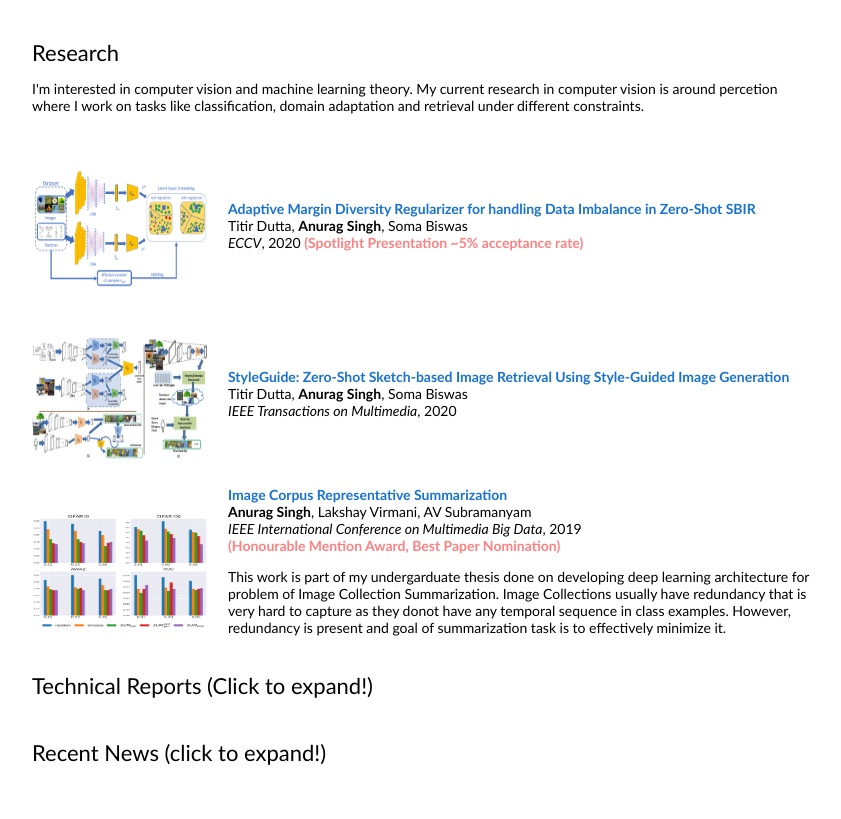
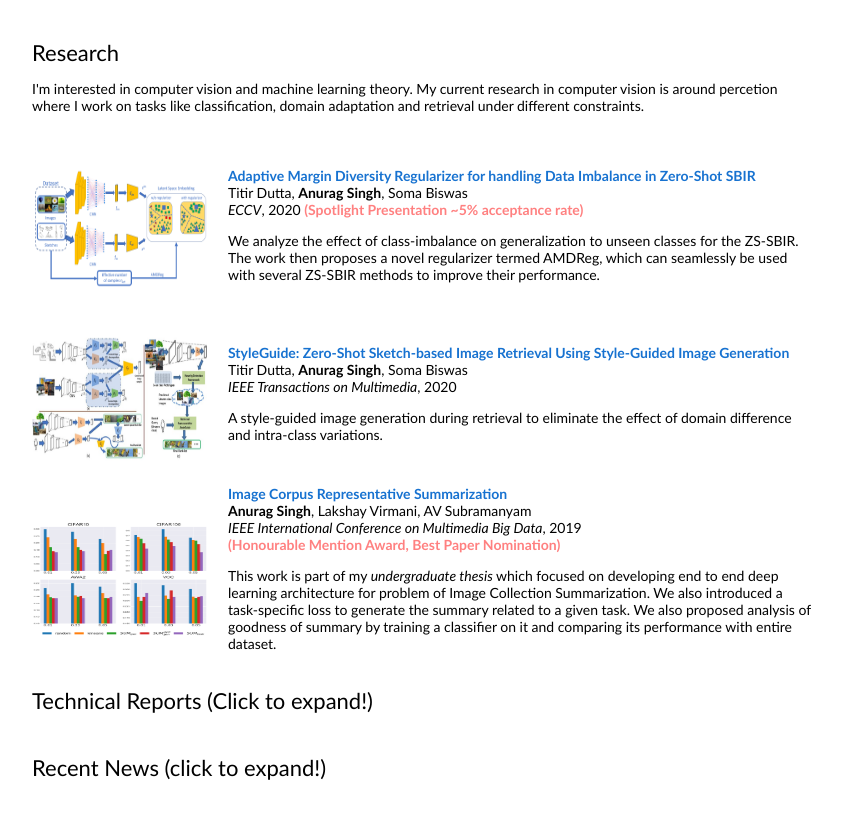
Before and after one commit to Anurag14/anurag14.github.io, a Jekyll site: the page built from index.html, in a window 1280 px wide, cut to the strip 288-1151 px from the top of the page. Shown: the top 819 px of the strip, without its empty margins (228-1069 px from the left). Built offline with Jekyll 4.4.1, drawn with Linux system fonts in a browser that asks for light colours.

Commit message:
descriptions

```diff
--- a/_layouts/mainpage.html
+++ b/_layouts/mainpage.html
@@ -76,7 +76,7 @@
         </a><br>
         Titir Dutta, <strong>Anurag Singh</strong>, Soma Biswas<br>
         <em>ECCV</em>, 2020 <font color="#FF8080"><strong>(Spotlight Presentation ~5% acceptance rate)</strong></font><br>
-        <p></p>
+        <p>We analyze the effect of class-imbalance on generalization to unseen classes for the ZS-SBIR. The work then proposes a novel regularizer termed AMDReg, which can seamlessly be used with several ZS-SBIR methods to improve their performance.</p>
       </td>
     </tr>
     <tr>
@@ -89,7 +89,7 @@
        </a><br>
        Titir Dutta, <strong>Anurag Singh</strong>, Soma Biswas<br>
        <em>IEEE Transactions on Multimedia</em>, 2020 <br>
-       <p></p>
+       <p>A style-guided image generation during retrieval to eliminate the effect of domain difference and intra-class variations.</p>
       </td>
     </tr>
     <tr>
@@ -103,7 +103,7 @@
     	<strong>Anurag Singh</strong>, Lakshay Virmani, AV Subramanyam<br>
 	    <em>IEEE International Conference on Multimedia Big Data</em>, 2019 <br>
 	    <font color="#FF8080"><strong>(Honourable Mention Award, Best Paper Nomination)</strong></font><br>
-	    <p>This work is part of my undergarduate thesis done on developing deep learning architecture for problem of Image Collection Summarization. Image Collections usually have redundancy that is very hard to capture as they donot have any temporal sequence in class examples. However, redundancy is present and goal of summarization task is to effectively minimize it.</p>
+	    <p>This work is part of my <em>undergraduate thesis</em> which focused on developing end to end deep learning architecture for problem of Image Collection Summarization. We also introduced a task-specific loss to generate the summary related to a given task. We also proposed analysis of goodness of summary by training a classifier on it and comparing its performance with entire dataset.</p>
       </td>
     </tr>
 </tbody>
```
